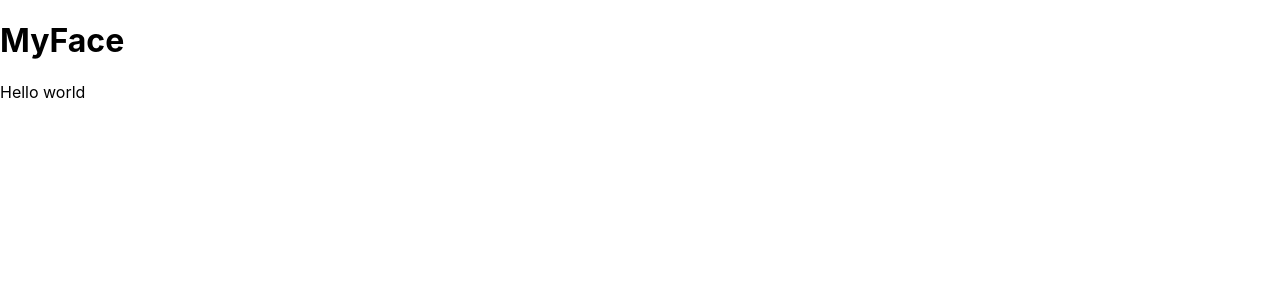
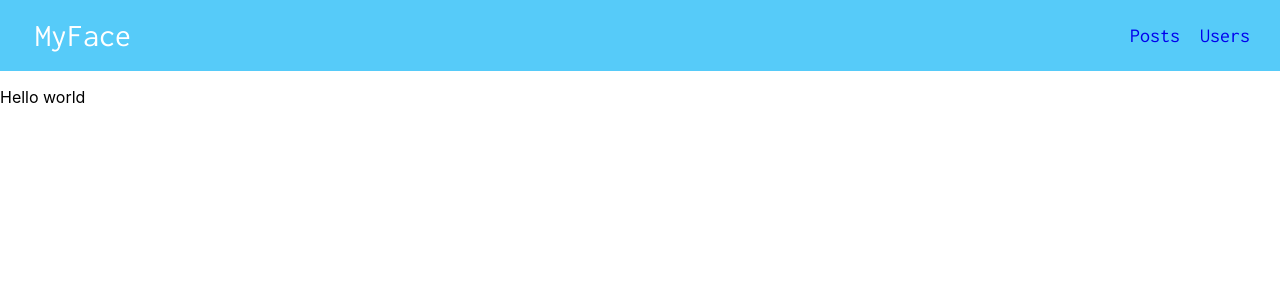
Before and after one commit to besxrr/myface-api-react, a React (Create React App) app: page /posts in a window 1280 px wide. Shown: the top 300 px of the page. Built offline with nearby package versions, Linux system fonts and the light colour scheme.

Commit message:
Added navigation bar and styled it using sass

```diff
--- a/src/App.js
+++ b/src/App.js
@@ -1,12 +1,14 @@
 import './App.css';
-import {PostsPage} from "./PostsPage/PostsPage";
-import {BrowserRouter as Router, Switch, Route, Link} from "react-router-dom";
-import {UsersPage} from "./UsersPage/UsersPage";
+import './Navigation/navbar.scss'
+import { PostsPage } from "./PostsPage/PostsPage";
+import { BrowserRouter as Router, Switch, Route, Link } from "react-router-dom";
+import { UsersPage } from "./UsersPage/UsersPage";
+import { NavigationBar } from './Navigation/NavigationBar';
 
 function App() {
   return (
     <Router>
-        <h1>MyFace</h1>
+        <NavigationBar/>
         <Switch>
             <Route path="/posts">
                 <PostsPage/>
--- /dev/null
+++ b/src/Navigation/NavigationBar.jsx
@@ -0,0 +1,14 @@
+import React from 'react'
+import { Link } from 'react-router-dom'
+
+export function NavigationBar() {
+    return (
+        <nav className="navbar">
+            <Link to="/posts" className="large-title">MyFace</Link>
+            <ul className="page-links">
+                <li><Link to="/posts">Posts</Link></li>
+                <li><Link to="/users">Users</Link></li>
+            </ul>
+        </nav>
+    )
+}
--- /dev/null
+++ b/src/Navigation/navbar.scss
@@ -0,0 +1,38 @@
+@import url('https://fonts.googleapis.com/css2?family=Inconsolata&family=Karla:wght@500&display=swap');
+
+nav {
+    display: flex;
+    align-items: center;
+    justify-content: space-between;
+
+    padding: 5px 20px;
+
+    font-family: 'Inconsolata', monospace;
+
+    background-color: #56CBF9;
+}
+
+nav a {
+    text-decoration: none;
+}
+
+nav .large-title {
+    padding-left: 15px;
+    font-size: xx-large;
+    color: #FFFFFF;
+}
+
+nav .page-links {
+    font-size: 20px;
+}
+
+nav .page-links li {
+    display: inline;
+    list-style: none;
+
+    padding: 10px;
+}
+
+.page-links a:visited {
+    color: #FFFFFF;
+}
--- a/src/UsersPage/UsersPage.jsx
+++ b/src/UsersPage/UsersPage.jsx
@@ -1,5 +1,5 @@
-import React, {useEffect, useState} from "react";
-import {SingleUser} from "./SingleUser";
+import React, { useEffect, useState } from "react";
+import { SingleUser } from "./SingleUser";
 
 export function UsersPage() {
     const [userData, setUserData] = useState(null);
@@ -24,7 +24,7 @@ export function UsersPage() {
 
     return (
         <div className="UsersPage">
-            <div>{usersHTML}</div>
+            {usersHTML}
         </div>
     );
 };
--- a/src/index.scss
+++ b/src/index.scss
@@ -1,6 +1,6 @@
 body {
   margin: 0;
-  font-family: -apple-system, BlinkMacSystemFont, 'Segoe UI', 'Roboto', 'Oxygen',
+  font-family: -apple-system, BlinkMacSystemFont, 'Karla', 'Segoe UI', 'Roboto', 'Oxygen',
     'Ubuntu', 'Cantarell', 'Fira Sans', 'Droid Sans', 'Helvetica Neue',
     sans-serif;
   -webkit-font-smoothing: antialiased;
```
